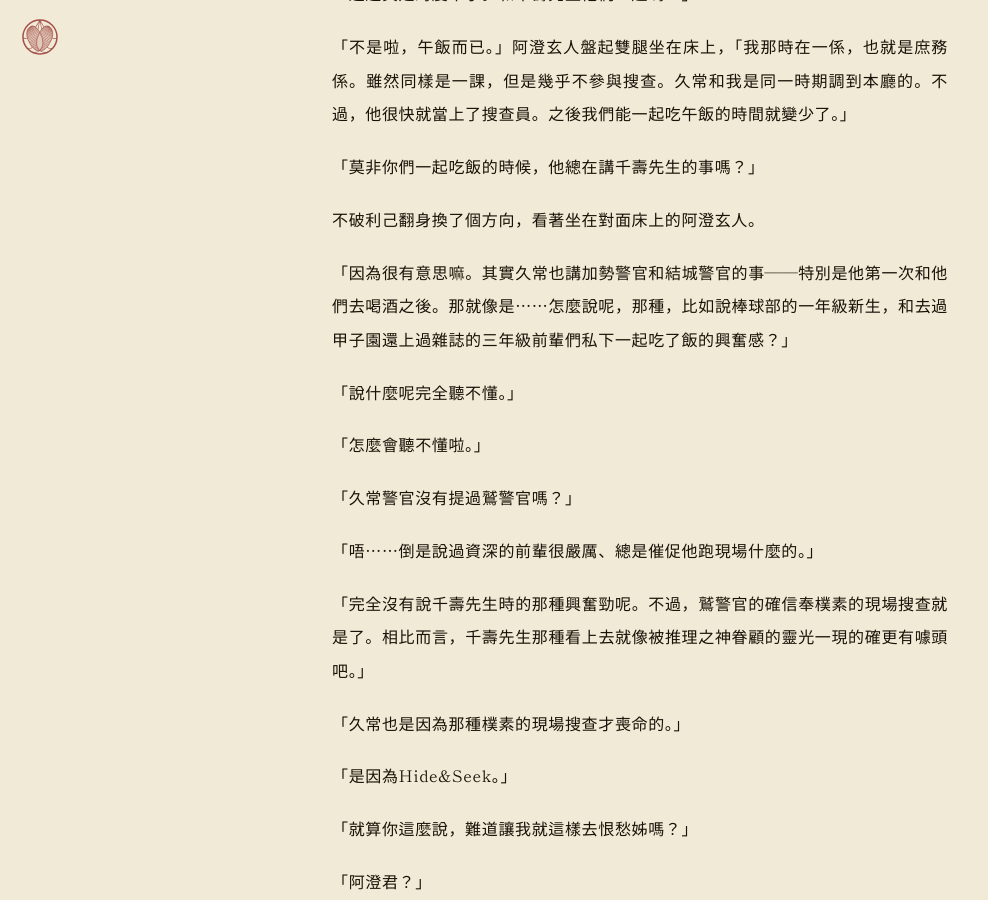
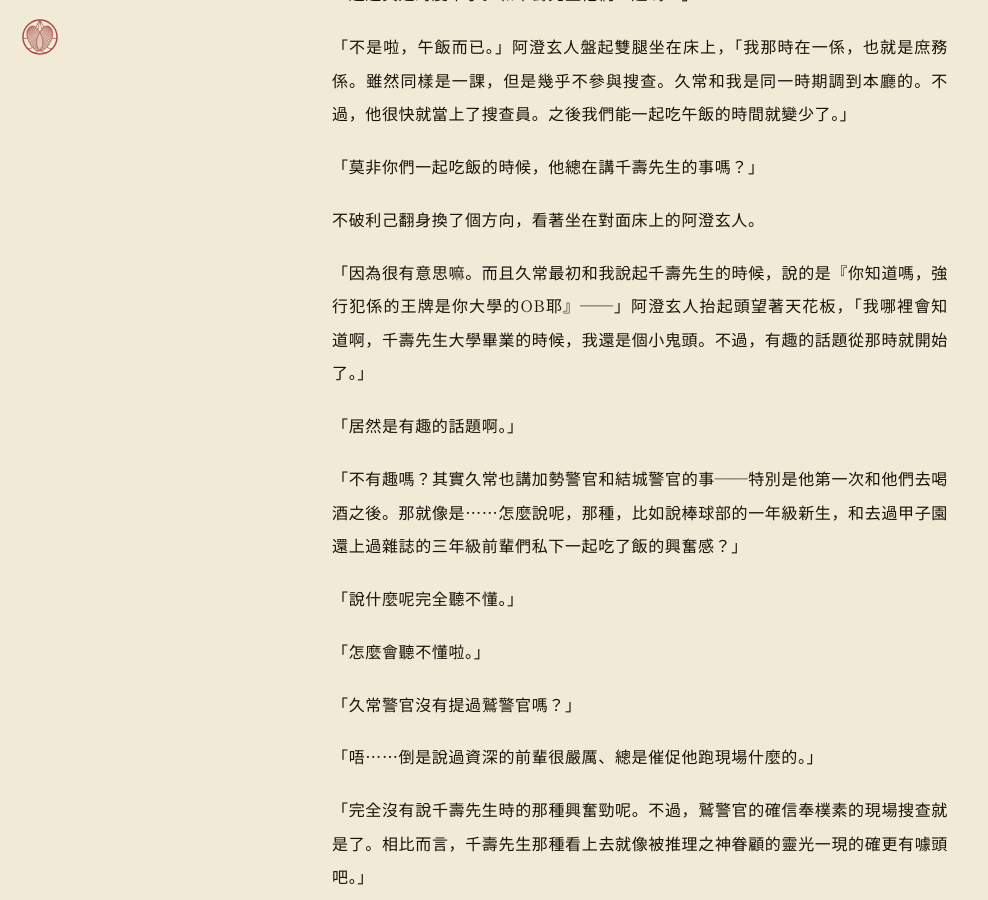
Before and after one commit to AriaYura/eternalnessstudy, a Jekyll site: the page built from posts/takeyabunotsuki/t-02.md, in a window 1280 px wide and 900 px high, scrolled down 4399 px. Shown: the whole window, without its empty margins (0-988 px from the left). Built offline with Jekyll 4.4.1, drawn with Linux system fonts in a browser that asks for light colours; some web fonts are replaced; some of the changed text lies outside the part shown.

Commit message:
update t-02-01 0824

```diff
--- a/posts/takeyabunotsuki/t-02.md
+++ b/posts/takeyabunotsuki/t-02.md
@@ -34,7 +34,7 @@ permalink: /posts/takeyabunotsuki/t-02/
 
 畫面中的飛鷹千壽和加勢英雄互相推搡著，令人難以想像這兩人十年前還是能在下班後一起去居酒屋喝酒的關係。近一個月來，不破利己常在BASE過夜，阿澄玄人像講睡前故事那樣，說了些十年前的往事給他——雖然黑客天才自認也是道聽途說來的。那時加勢英雄已經是搜查一課強行犯係的係長，而不破利己的年長搭檔則閒散、敏銳，在搜查會議上沈默不語，被問什麼都裝出一副天機不可洩漏的模樣。偏巧就是這樣的人總在關鍵時刻洞穿真相，結果反被稱為強行犯係的王牌。然而，比起在搜查任務中立下功勞，飛鷹千壽似乎更喜歡和那時的搭檔——與他和加勢英雄同期的結城真一——躲在資料室的隔間研究未解決的懸案。
 
-「後來久常也加入了。關於千壽先生的事情，一開始我也是聽他說的。所以，久常出事後，我才會把情報交給千壽先生。那時我們才第一次見面。」
+「後來久常也加入了。關於千壽先生的傳聞，最初我也是從他那裡聽來的。所以，久常出事後，我才會把情報交給千壽先生。那時我們才第一次見面。」
 
 那時阿澄玄人沒有過多談及那位年紀輕輕就殉職的久常巡查部長，只是又轉而繼續說飛鷹千壽的事情。在阿澄玄人的描述中，十年前的飛鷹千壽像是個寡言而凜冽的人，人如其名像猛禽一般冷酷——這樣說也許有點過了，也許只是阿澄玄人誇大其詞。他嘆了口氣，心想又或者是他自己對飛鷹千壽的認知並不甚完整——
 
@@ -130,7 +130,11 @@ permalink: /posts/takeyabunotsuki/t-02/
 
 不破利己翻身換了個方向，看著坐在對面床上的阿澄玄人。
 
-「因為很有意思嘛。其實久常也講加勢警官和結城警官的事——特別是他第一次和他們去喝酒之後。那就像是⋯⋯怎麼說呢，那種，比如說棒球部的一年級新生，和去過甲子園還上過雜誌的三年級前輩們私下一起吃了飯的興奮感？」
+「因為很有意思嘛。而且久常最初和我說起千壽先生的時候，說的是『你知道嗎，強行犯係的王牌是你大學的OB耶』——」阿澄玄人抬起頭望著天花板，「我哪裡會知道啊，千壽先生大學畢業的時候，我還是個小鬼頭。不過，有趣的話題從那時就開始了。」
+
+「居然是有趣的話題啊。」
+
+「不有趣嗎？其實久常也講加勢警官和結城警官的事——特別是他第一次和他們去喝酒之後。那就像是⋯⋯怎麼說呢，那種，比如說棒球部的一年級新生，和去過甲子園還上過雜誌的三年級前輩們私下一起吃了飯的興奮感？」
 
 「說什麼呢完全聽不懂。」
 
```
Also changed, not shown: other parts of posts/takeyabunotsuki/t-02.md (+1 -1 lines).
